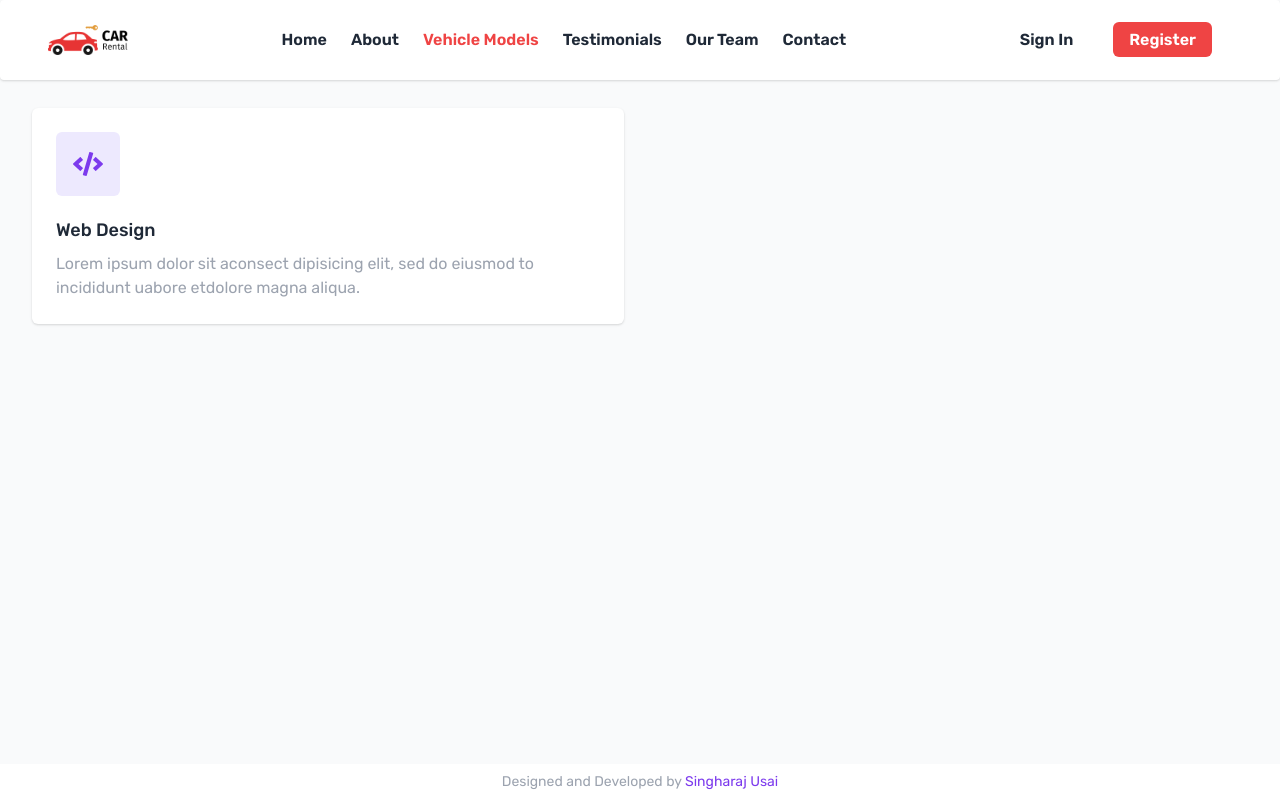
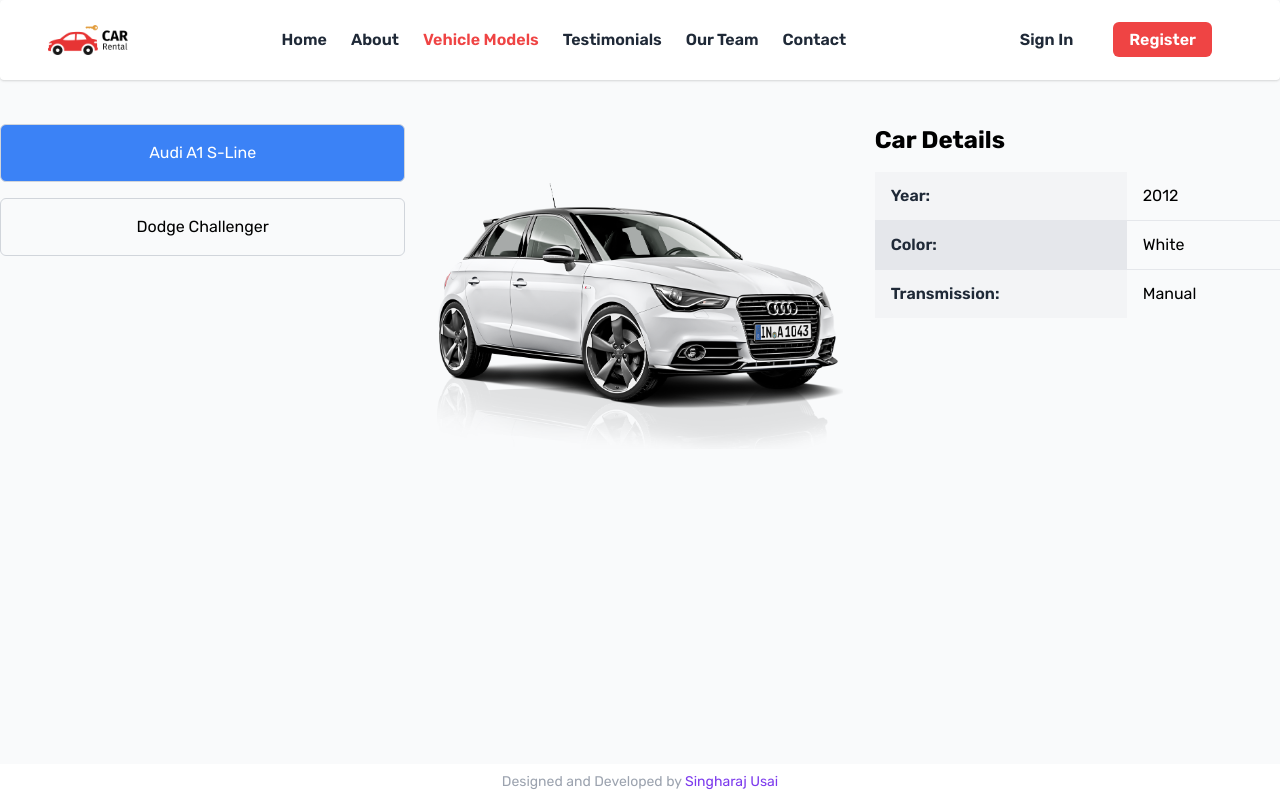
Before and after one commit to miralice5/car-rental-app, a React (Create React App) app: page /vehiclemodels in a window 1280 px wide. Built offline with nearby package versions, Linux system fonts and the light colour scheme.

Commit message:
vehicle model update

```diff
--- a/src/components/pages/About/Home.jsx
+++ b/src/components/pages/About/Home.jsx
@@ -6,6 +6,8 @@
 import jeepCherokee from "../../../assets/images/2018-Jeep-Cherokee-Firecracker-Red.png";
 import volkswagen from "../../../assets/images/main-car.png";
 import durango from "../../../assets/images/durango.png";
+import Cars from "../../../assets/images/cars.png";
+import Choose from "../Choose/Choose";
 import heroBg from "../../../assets/images/hero-bg.png";
 import Banner from "../Banner/Banner";
 
@@ -84,6 +86,16 @@
                 </div>
             </div>
             <Banner/>
+            <div className="flex flex-wrap md:px-6 p-2 mb-6">
+                <div className="w-full leading-relaxed">
+                    <div className="w-full leading-relaxed">
+                        <div className="text-center md:mx-2">
+                            {Cars}
+                            <Choose/>
+                        </div>
+                    </div>
+                </div>
+            </div>
         </section>
     );
 };
--- /dev/null
+++ b/src/components/pages/Choose/Choose.jsx
@@ -0,0 +1,29 @@
+import React from "react";
+import Audi from "../../../assets/images/cars.png";
+import { SiTailwindcss } from "react-icons/si";
+import ChooseItem from "./ChooseItem";
+
+const chooseData = [
+    {
+        id: 1,
+        icon: Audi,
+        title: "Audi A1 S-Line",
+    },
+    // Add more items as needed
+];
+
+const Choose = () => {
+    return (
+        <section className="pb-10">
+            <div className="container mx-auto">
+                <div className="flex flex-wrap -mx-2">
+                    {chooseData.map((choose, id) => (
+                        <ChooseItem choose={choose} key={id} />
+                    ))}
+                </div>
+            </div>
+        </section>
+    );
+};
+
+export default Choose;
--- /dev/null
+++ b/src/components/pages/Choose/ChooseItem.jsx
@@ -0,0 +1,17 @@
+import React from "react";
+
+const ChooseItem = (props) => {
+    const { icon, title, description } = props.choose;
+    return (
+        <div className="w-full px-2 lg:w-1/3">
+            <div className="my-4 shadow p-6 rounded-md bg-white group hover:shadow-md">
+                <div className="h-16 flex items-center justify-center rounded-md text-3xl mb-5 bg-red-100 text-red-600 transition duration-200 group-hover:bg-red-600 group-hover:text-white">
+
+                </div>
+
+            </div>
+        </div>
+    );
+};
+
+export default ChooseItem;
--- /dev/null
+++ b/src/components/pages/VehicleModels/CarDetails.jsx
@@ -0,0 +1,36 @@
+import React from "react";
+
+const CarDetails = ({ car }) => {
+    const { year, color, transmission } = car.description;
+
+    return (
+        <div>
+            <h2 className="text-2xl font-bold mb-4">Car Details</h2>
+            <table className="w-full table-auto border-collapse">
+                <tbody>
+                <tr className="border-b">
+                    <td className="px-4 py-3 font-semibold text-gray-800 bg-gray-100">
+                        Year:
+                    </td>
+                    <td className="px-4 py-3">{year}</td>
+                </tr>
+                <tr className="border-b">
+                    <td className="px-4 py-3 font-semibold text-gray-800 bg-gray-200">
+                        Color:
+                    </td>
+                    <td className="px-4 py-3">{color}</td>
+                </tr>
+                <tr>
+                    <td className="px-4 py-3 font-semibold text-gray-800 bg-gray-100">
+                        Transmission:
+                    </td>
+                    <td className="px-4 py-3">{transmission}</td>
+                </tr>
+                {/* Add more rows for other details */}
+                </tbody>
+            </table>
+        </div>
+    );
+};
+
+export default CarDetails;
--- /dev/null
+++ b/src/components/pages/VehicleModels/CarModel.jsx
@@ -0,0 +1,11 @@
+import React from "react";
+
+const CarModel = ({ car }) => {
+    return (
+        <div className="flex items-center justify-center h-96">
+            <img src={car.image} alt={car.name} className="max-h-full max-w-full" />
+        </div>
+    );
+};
+
+export default CarModel;
--- a/src/components/pages/VehicleModels/VehicleModels.jsx
+++ b/src/components/pages/VehicleModels/VehicleModels.jsx
@@ -1,27 +1,68 @@
-import React from "react";
-import { FaCode, FaReact } from "react-icons/fa";
-import { SiTailwindcss } from "react-icons/si";
-import VehicleModelsItem from "./VehicleModelsItem";
+import React, { useState } from "react";
+import CarModel from "./CarModel";
+import AudiS1 from "../../../assets/images/audi-s1.png";
+import Challenger from "../../../assets/images/Red-Dodge-Challenger-PNG-Pic.png";
+import CarDetails from "./CarDetails";
 
-const serviceData = [
+const vehicleModelsData = [
   {
     id: 1,
-    icon: <FaCode />,
-    title: "Web Design",
-    description:
-      "Lorem ipsum dolor sit aconsect dipisicing elit, sed do eiusmod to incididunt uabore etdolore magna aliqua.",
+    name: "Audi A1 S-Line",
+    image: AudiS1,
+    description: {
+      year: "2012",
+      color: "White",
+      transmission: "Manual",
+      // Add more details as needed
+    },
   },
+  {
+    id: 2,
+    name: "Dodge Challenger",
+    image: Challenger,
+    description: {
+      year: "2020",
+      color: "Red",
+      transmission: "Automatic",
+      // Add more details as needed
+    },
+  },
+  // Add more car models
 ];
 
 const VehicleModels = () => {
+  const [selectedCar, setSelectedCar] = useState(vehicleModelsData[0]);
+
+  const handleCarSelect = (car) => {
+    setSelectedCar(car);
+  };
+
   return (
-    <section className="pb-10">
-      <div className="flex flex-wrap md:px-4">
-        {serviceData.map((service, id) => (
-          <VehicleModelsItem service={service} key={id} />
-        ))}
-      </div>
-    </section>
+      <section className="py-8">
+        <div className="container mx-auto grid md:grid-cols-3 gap-8">
+          <div className="md:col-span-1">
+            <div className="flex flex-col space-y-4">
+              {vehicleModelsData.map((car) => (
+                  <button
+                      key={car.id}
+                      className={`p-4 border border-gray-300 rounded-md ${
+                          selectedCar.id === car.id ? "bg-blue-500 text-white" : ""
+                      }`}
+                      onClick={() => handleCarSelect(car)}
+                  >
+                    {car.name}
+                  </button>
+              ))}
+            </div>
+          </div>
+          <div className="md:col-span-1">
+            <CarModel car={selectedCar} />
+          </div>
+          <div className="md:col-span-1">
+            <CarDetails car={selectedCar} />
+          </div>
+        </div>
+      </section>
   );
 };
 
--- a/src/components/pages/VehicleModels/VehicleModelsItem.jsx
+++ /dev/null
@@ -1,18 +0,0 @@
-import React from "react";
-
-const VehicleModelsItem = (props) => {
-  const { icon, title, description } = props.service;
-  return (
-    <div className="w-full lg:w-1/2">
-      <div className="my-4 md:mx-4 shadow p-6 rounded-md bg-white group hover:shadow-md">
-        <div className="w-16 h-16 flex items-center justify-center rounded-md text-3xl mb-5 bg-purple-100 text-purple-600 transition duration-200 group-hover:bg-purple-600 group-hover:text-white">
-          {icon}
-        </div>
-        <h3 className="text-lg font-medium text-gray-800 mb-2">{title}</h3>
-        <p className="text-gray-400">{description}</p>
-      </div>
-    </div>
-  );
-};
-
-export default VehicleModelsItem;
```
Also changed, not shown: src/assets/images/audi-s1.png (added), src/assets/images/cars.png (added), src/index.css (line endings or trailing spaces).
